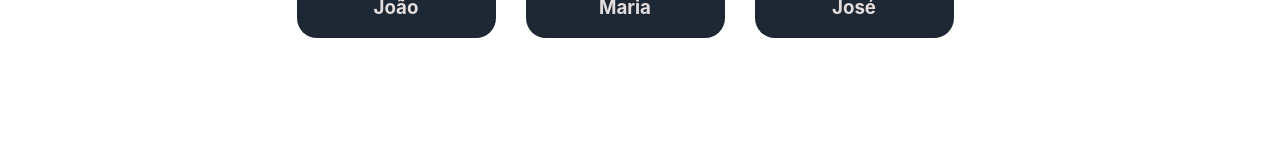
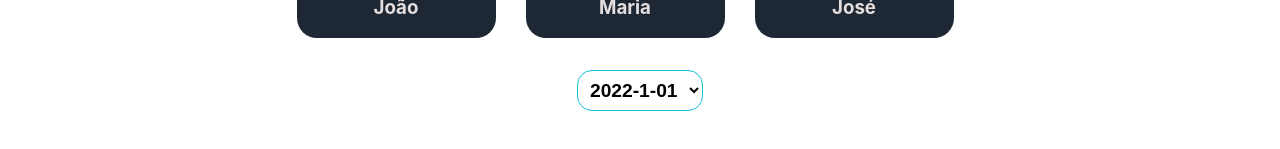
Before and after one commit to itinerarios-salesiano/chamada-sale, a Next.js app: page /chamada in a window 1280 px wide. Shown: the part 575-724 px from the top of the page. Built offline with nearby package versions, Linux system fonts and the light colour scheme.

Commit message:
Make Calendary
"Calendary"

```diff
--- /dev/null
+++ b/components/Chamada/Calendary/Calendary.jsx
@@ -0,0 +1,19 @@
+import { useState } from 'react';
+import styles from './Calendary.module.scss';
+
+export default function Calendary() {
+    let ListOfDates = ["2022-1-01", "2022-1-02", "2022-1-01"];
+    let today = new Date();
+    let todayString = today.getFullYear()+'-'+(today.getMonth()+1)+'-'+today.getDate()
+    ListOfDates.push(todayString);
+    return(
+        <div className={styles.calendaryDiv}>
+            <select id='calendary'  className={styles.calendarySelect}>
+                {ListOfDates.map((date, index) => {
+                    return <option key={index}>{date}</option>
+                }
+                )}
+            </select>
+        </div>
+    )
+}
--- /dev/null
+++ b/components/Chamada/Calendary/Calendary.module.scss
@@ -0,0 +1,25 @@
+@import '../../../styles/variables.scss';
+
+.calendaryDiv {
+  display: flex;
+  grid-template-columns: 1fr;
+  justify-content: center;
+  place-items: center;
+  .calendarySelect{
+    border-radius: 15px;
+    border-color: $secondary;
+    background-color: $white;
+    color: $black;
+    padding: .5rem;
+    font-size: 1.2rem;
+    font-weight: bold;
+    outline: none;
+    transition: ease-in-out 50ms;
+    &:hover{
+      background-color: $secondary;
+      color: $white;
+    }
+
+  }
+
+}
--- a/pages/chamada.js
+++ b/pages/chamada.js
@@ -1,5 +1,6 @@
 import { useState } from "react";
 import Aluno from "../components/Chamada/Aluno/Aluno";
+import Calendary from "../components/Chamada/Calendary/Calendary";
 import ListaAlunos from "../components/Chamada/ListaAlunos/ListaAlunos";
 import Navbar from "../components/Navbar/Navbar";
 
@@ -80,17 +81,23 @@ export default function Chamada() {
   function editChamadaOfDay(matricula, changes){
     setAlunoChamadaOfDay(matricula, changes)
   }
+  function getDayChamada(aluno){
+    return aluno.days.filter((item) => {
+      return item.day === todayString;
+    });;
+  }
+
+  function editAlunoPresence(aluno, dayChamada, presence, day_index){
+    dayChamada[0].presence = presence;
+    aluno.days[day_index] = dayChamada;
+    return aluno;
+  }
   function handleFaultFunc(matricula, state) {
     let aluno = getAluno(matricula)
-    let dayChamada = aluno.days.filter((item) => {
-      return item.day === todayString;
-    });
-    console.log(dayChamada)
+    let dayChamada = getDayChamada(aluno)
     let daypos = aluno.days.indexOf(dayChamada);
-    dayChamada[0].presence = !state;
-    aluno.days[daypos] = dayChamada;
-    editChamadaOfDay(matricula, aluno)
-    console.log(aluno)
+    let editedAlunoPresence = editAlunoPresence(aluno, dayChamada, !state, daypos);
+    editChamadaOfDay(matricula, editedAlunoPresence)
   }
   if (typeof window !== 'undefined') {
     // Perform localStorage action
@@ -101,6 +108,7 @@ export default function Chamada() {
       <Navbar title={"Site"} items={items} />
       <h1>Chamada</h1>
       <ListaAlunos alunos={exampleList} handleFault={handleFaultFunc} />
+      <Calendary/>
     </div>
   );
 }
```
